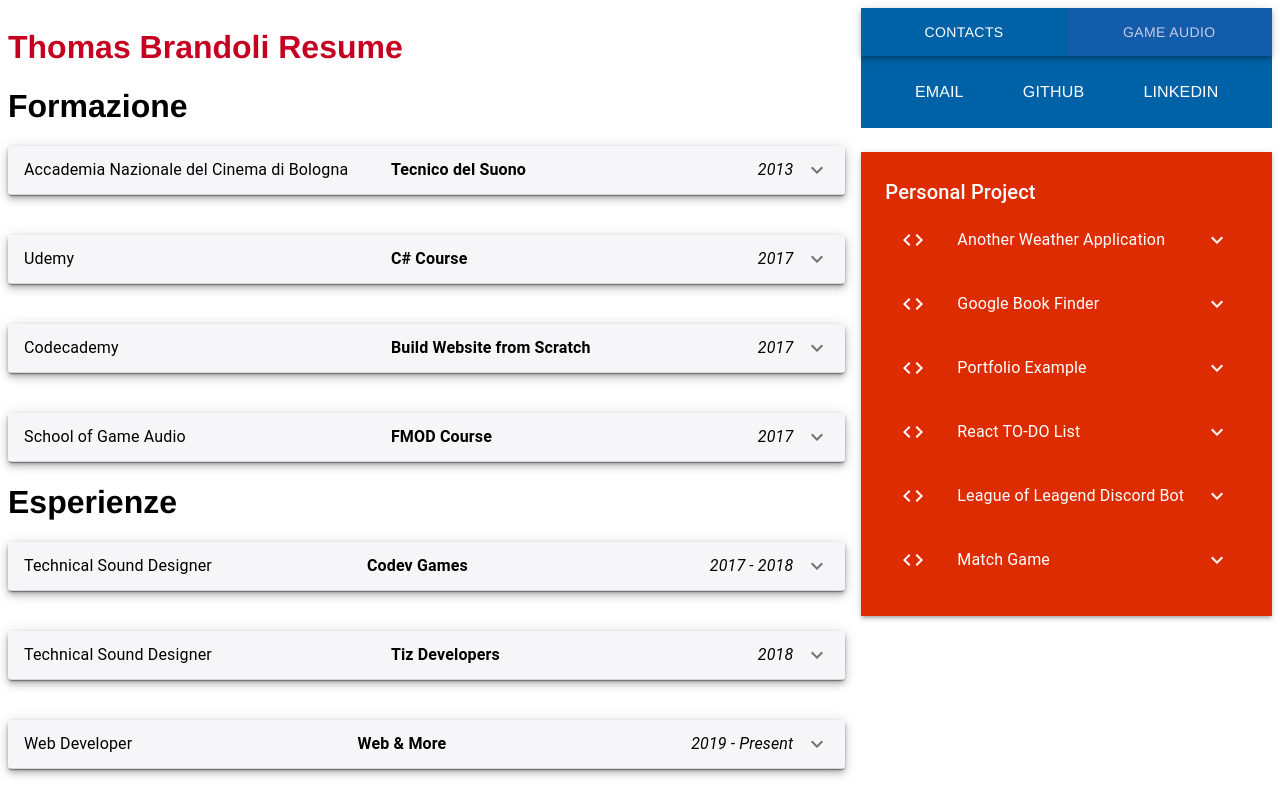
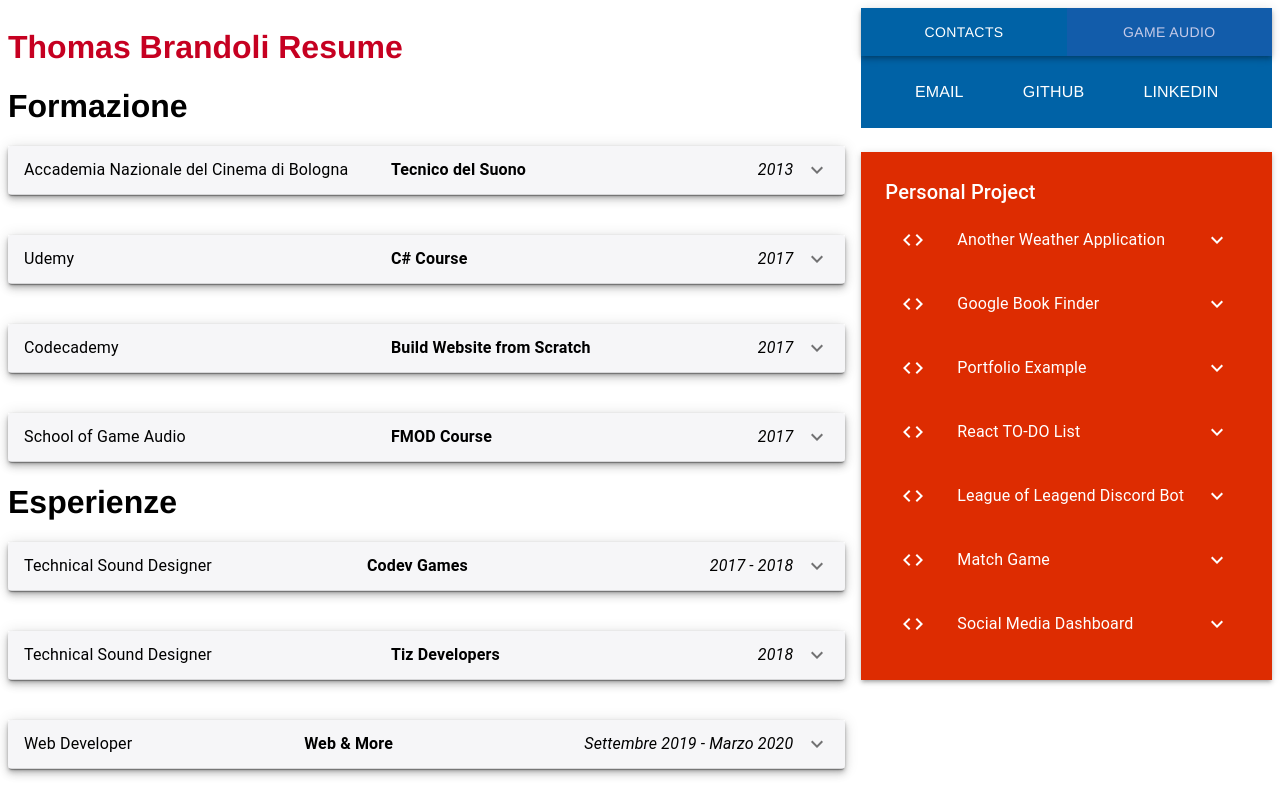
Before and after one commit to ThGnommy/my-resume, a React (Create React App) app: page / in a window 1280 px wide. Built offline with nearby package versions, Linux system fonts and the light colour scheme.

Commit message:
add social media dash

```diff
--- a/src/App.js
+++ b/src/App.js
@@ -119,7 +119,7 @@
           <Experience
             job="Web Developer"
             where="Web & More"
-            year="2019 - Present"
+            year="Settembre 2019 - Marzo 2020"
             details={webAndMore}/>
           </div>
 
--- a/src/components/PersonalProjects/PersonalProjects.js
+++ b/src/components/PersonalProjects/PersonalProjects.js
@@ -1,6 +1,6 @@
 import React from 'react'
 import { Box, Typography } from '@material-ui/core'
-import {MATCH_GAME, WEATHER_APP, BOOK_APP, PORTFOLIO_SAMPLE, LOL_BOT, REACT_TO_DO} from './projects'
+import {MATCH_GAME, WEATHER_APP, BOOK_APP, PORTFOLIO_SAMPLE, LOL_BOT, REACT_TO_DO, SOCIAL_MEDIA_DASHBOARD} from './projects'
 import {SingleProject} from './SingleProject'
 import './PersonalProjects.css'
 
@@ -17,6 +17,7 @@
     <SingleProject title={REACT_TO_DO.title} text={REACT_TO_DO.text} link={REACT_TO_DO.link} />
     <SingleProject title={LOL_BOT.title} text={LOL_BOT.text} link={LOL_BOT.link} />
     <SingleProject title={MATCH_GAME.title} text={MATCH_GAME.text} link={MATCH_GAME.link} />
+    <SingleProject title={SOCIAL_MEDIA_DASHBOARD.title} text={SOCIAL_MEDIA_DASHBOARD.text} link={SOCIAL_MEDIA_DASHBOARD.link} />
 
     </Box>
   </div>
--- a/src/components/PersonalProjects/projects.js
+++ b/src/components/PersonalProjects/projects.js
@@ -15,7 +15,7 @@
 
 export const WEATHER_APP = {
     title: 'Another Weather Application',
-    text: 'Un\'applicazione che ti permette di ottenere le previsioni meteo di una città. Sviluppato con webpack e integrando le API di geolocalizzazione',
+    text: 'Un\'applicazione che ti permette di ottenere le previsioni meteo di una città. Sviluppato con webpack e integrando le API di geolocalizzazione.',
     link: <Typography>
                 <Link style={{color: "#fff", textDecoration: "underline"}}
                 href="https://another-weather-application.netlify.app/"
@@ -73,3 +73,16 @@
                 </Link>
             </Typography>
 }
+
+export const SOCIAL_MEDIA_DASHBOARD = {
+    title: 'Social Media Dashboard',
+    text: 'Esempio di una social media dashboard utilizzando HTML e CSS. Esercizio preso di frontendmentor.io',
+    link: <Typography>
+                <Link style={{color: "#fff", textDecoration: "underline"}}
+                href="https://thgnommy.github.io/social-media-dashboard-with-theme-switcher-master/"
+                rel="noopener noreferrer"
+                target="_blank">
+                    Link
+                </Link>
+            </Typography>
+}
```
